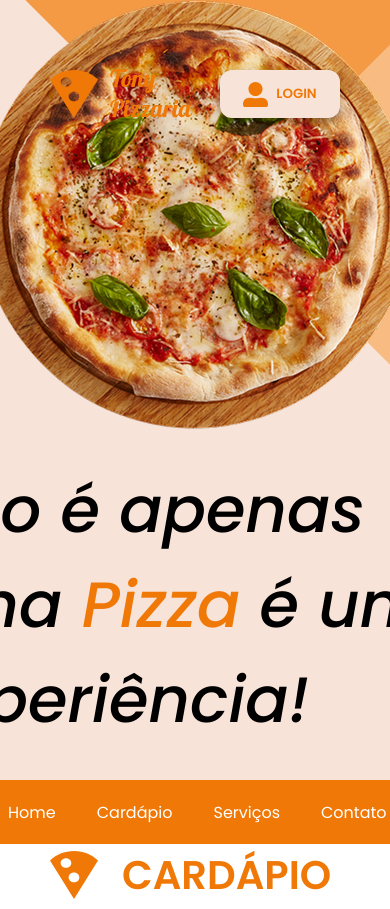
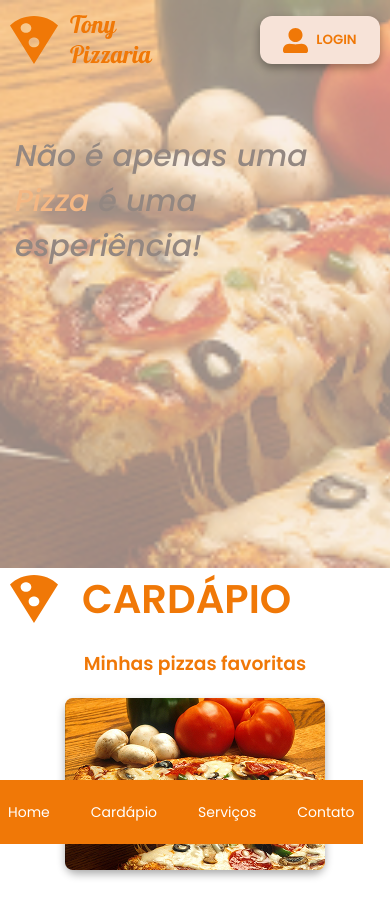
Before and after one commit to VLJ10/tony-pizzaria, a plain HTML site: page index.html in a window 390 px wide. Shown: the top 909 px of the page. Drawn offline with Linux system fonts and the light colour scheme.

Commit message:
Pagina do celular inciada

```diff
--- a/style.css
+++ b/style.css
@@ -469,3 +469,83 @@ footer nav {
         margin-bottom: 64px;
     }
 }
+@media (max-width:768px){
+    :root{
+        --defaut-padding: 0 10px;
+    }
+    header{
+        position: absolute;
+        left: 0;
+        top: 10px;
+    }
+    header menu{
+        width: auto;
+        height: 64px;
+        position: fixed;
+        left: 0;
+        bottom: 0;
+        background-color: var(--primary-color);
+        color: #fff;
+        justify-content: space-evenly;
+        font-size: 16px;
+    }
+    menu li{
+        font-size: 14px;
+    }
+
+    main{
+        justify-content: center;
+        align-items: center;
+    }
+    .home{
+        background-color: #f07807;
+        background-image: url(./img/pizza2.png);
+        background-size: cover;
+        background-repeat: no-repeat;
+        background-position: 10% 0%;
+        opacity: 0.4;
+        z-index: -1;
+        width: 100%;
+        height: 100%;
+
+    }
+    .conteiner-top{
+        width: 100%;
+        height: 568px;
+        flex-wrap: wrap;
+        justify-content: center;
+        align-items: center;
+    }
+    .conteiner-top img{
+        display: none;
+    }
+    .conteiner-top h2{
+        font-size: 30px;
+        flex-wrap: wrap;
+        height: 100px;
+        width: 360px;
+    }
+    .produto:nth-child(1){
+       display: none;
+    }
+    .titulos{
+        justify-content: center;
+    }
+    .titulos a{
+        display: none;
+    }
+    .conteiner-produto{
+        justify-content: center;
+    }
+    .servicos-item p{
+        display: none;
+    }
+    footer nav{
+        flex-direction: row;
+    }
+    .social menu{
+        flex-direction: row;
+
+    }
+
+}
```
